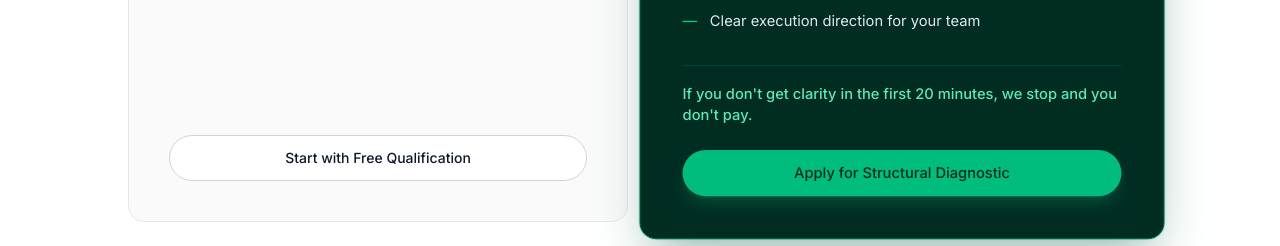
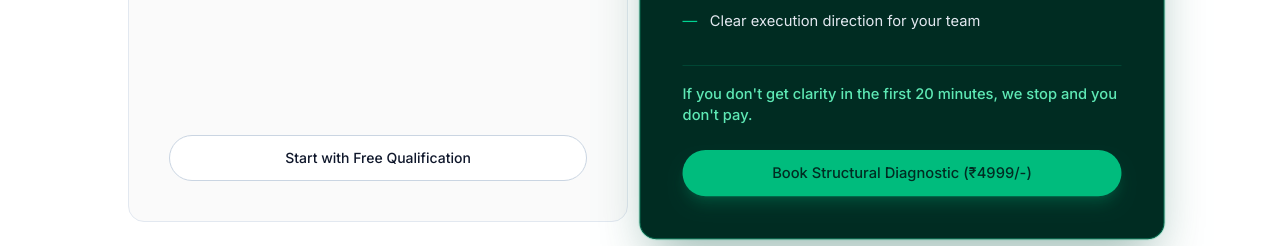
Before and after one commit to businesscatalyst/-business-catalyst-site, a React (Vite) app: page / in a window 1280 px wide. Shown: the part 2873-3119 px from the top of the page. Built offline with nearby package versions, Linux system fonts and the light colour scheme; no server answers.

Commit message:
Update App.tsx

```diff
--- a/src/App.tsx
+++ b/src/App.tsx
@@ -297,7 +297,7 @@ export default function App() {
                 </p>
               </div>
               <a href="https://calendly.com/connect-businesscatalyst/structural-diagnostic" target="_blank" rel="noreferrer" className="relative z-10 block w-full rounded-full bg-emerald-500 px-4 py-3 text-center text-sm font-medium text-emerald-950 hover:bg-emerald-400 transition-colors shadow-lg shadow-emerald-500/20">
-                Apply for Structural Diagnostic
+                Book Structural Diagnostic (₹4999/-)
               </a>
             </div>
           </div>
```
